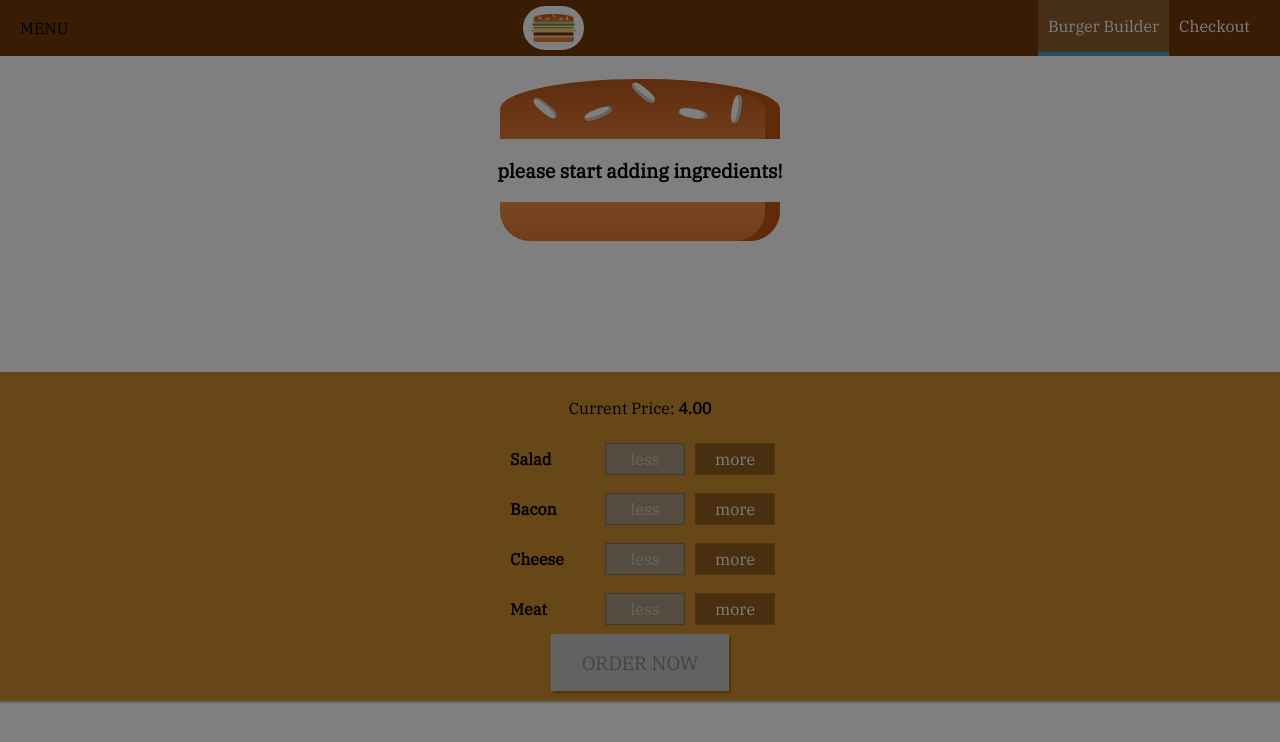
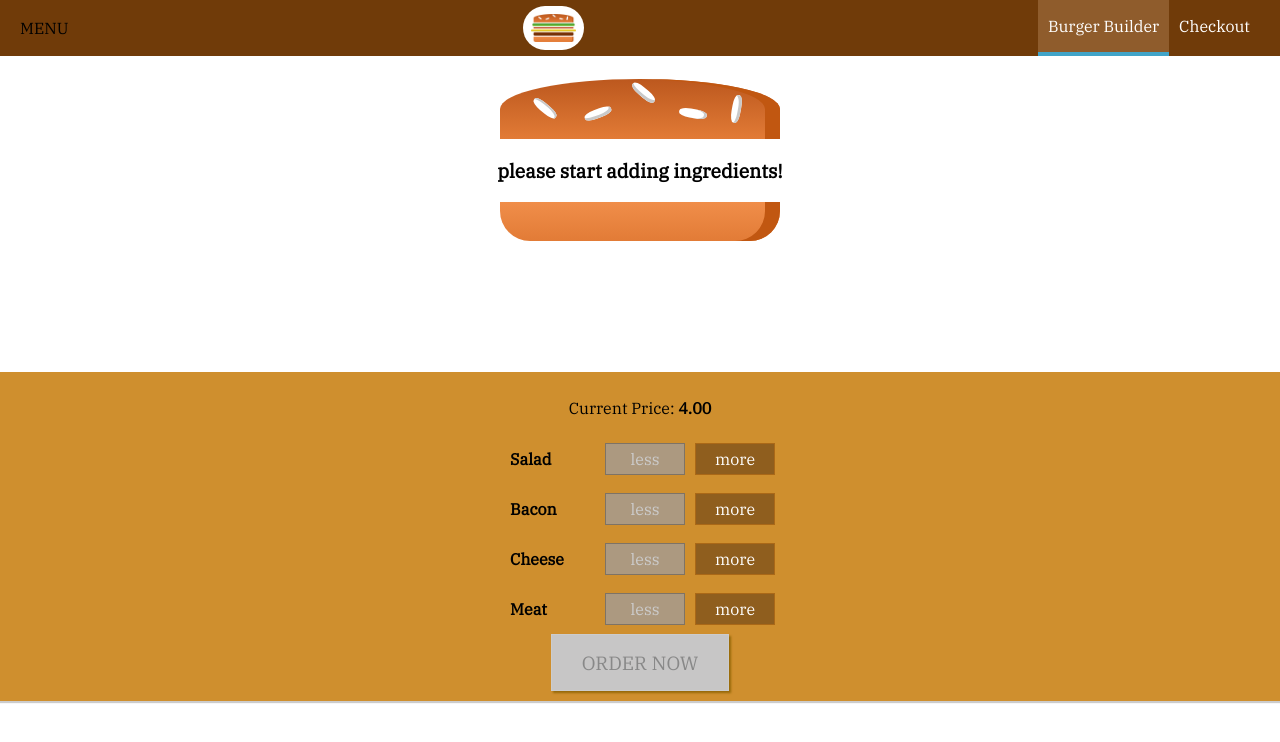
Before and after one commit to angelopoole/burgerbuilder, a React (Create React App) app: page / in a window 1280 px wide. Shown: the top 742 px of the page. Built offline with nearby package versions, Linux system fonts and the light colour scheme.

Commit message:
removed show from backDrop in SideDrawer, was being used for testing

```diff
--- a/src/components/Navigation/sideDrawer/SideDrawer.js
+++ b/src/components/Navigation/sideDrawer/SideDrawer.js
@@ -8,7 +8,7 @@ const sideDrawer = props => {
 	// conditionaly attatch css classes
 	return (
 		<>
-			<BackDrop show />
+			<BackDrop />
 			<div className={classes.SideDrawer}>
 				<div className={classes.Logo}>
 					<Logo />
```
Also changed, not shown: 1 other file (tests, documents, lock files or other folders).
